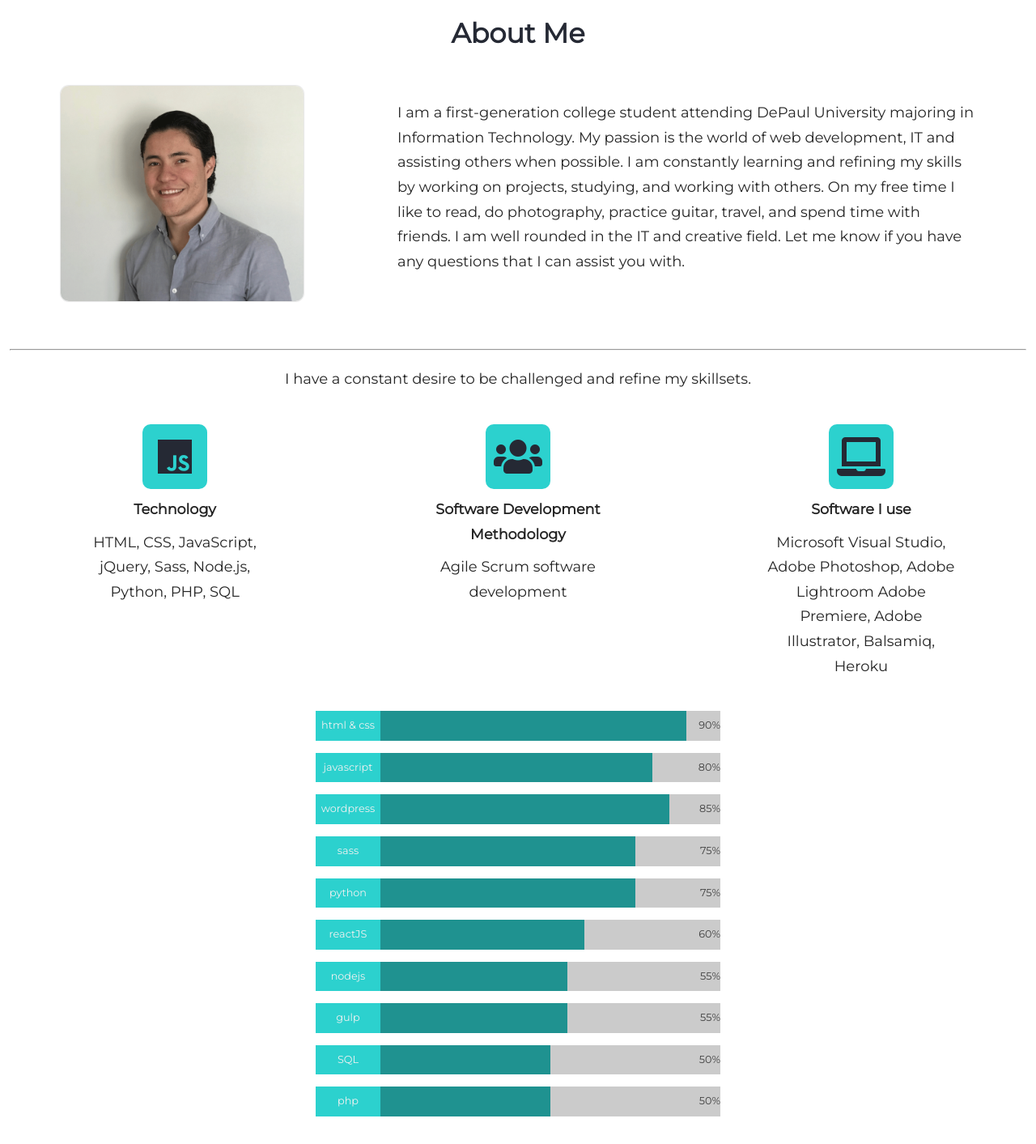
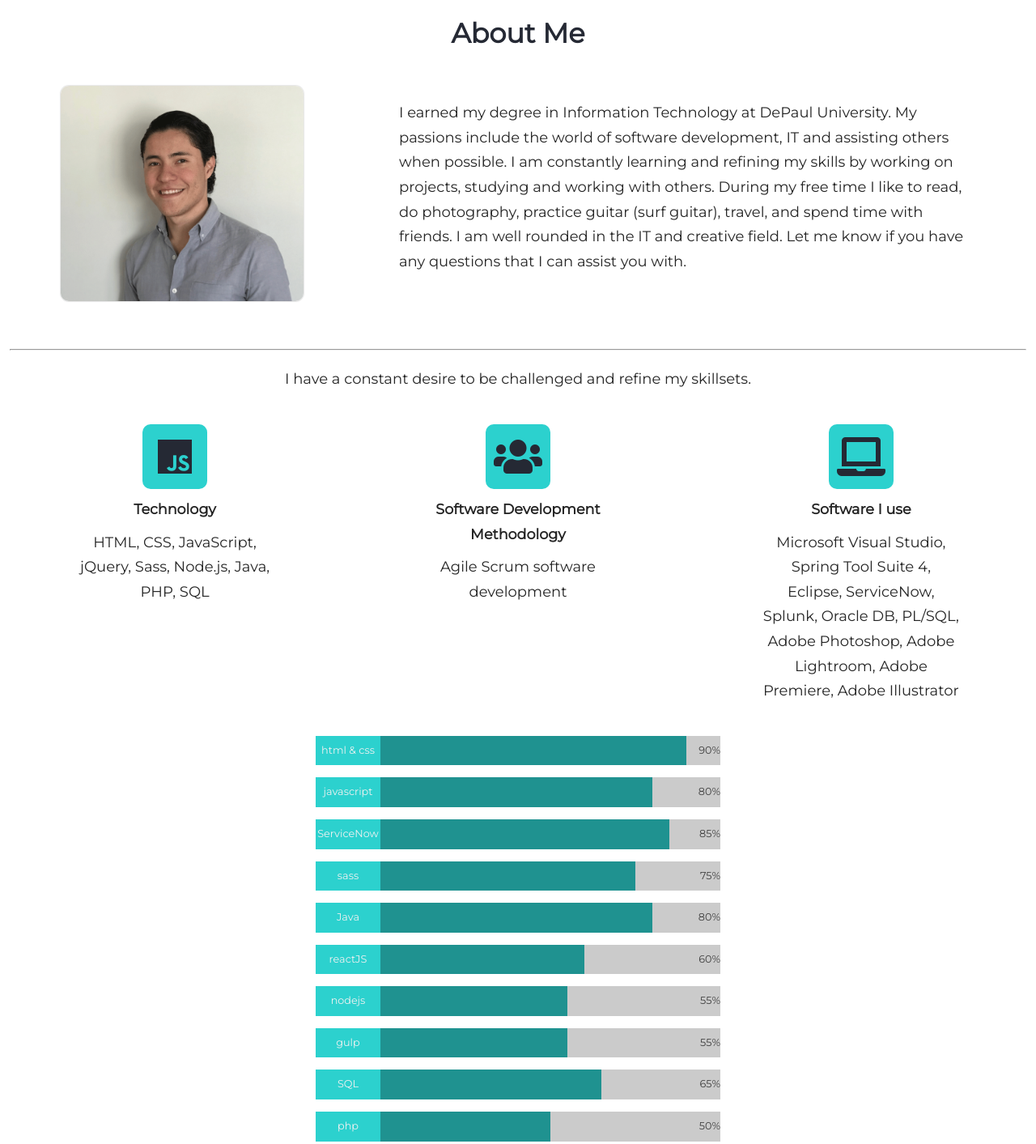
Before and after one commit to bmendez0428/Personal_Portfolio, a website: page index.html in a window 1280 px wide. Shown: the part 880-2293 px from the top of the page at 81% size. Drawn offline with nearby package versions, Linux system fonts and the light colour scheme.

Commit message:
"updated: 4/3/2021"

```diff
--- a/index.html
+++ b/index.html
@@ -14,7 +14,7 @@
   <header id="particles-js">
     <div class="intro">
       <p>Hello, I'm <span class="highlight" data-name="Brandon Mendez"></span><br>
-        Front-End Web Developer</p>
+        IT Developer</p>
       <a href="#projects">View my projects</a> <br>
       <a href="https://www.linkedin.com/in/brandon-mendez-4b6b9611a/" target="_blank">
         <i class="fab fa-linkedin-in"></i>
@@ -47,10 +47,10 @@
         </div>
         <p class="about-intro">
           <p>
-            I am a first-generation college student attending DePaul University majoring in Information Technology.
-            My passion is the world of web development, IT and assisting others when possible.
-            I am constantly learning and refining my skills by working on projects, studying, and working with others.
-            On my free time I like to read, do photography, practice guitar, travel, and spend time with friends.
+            I earned my degree in Information Technology at DePaul University.
+            My passions include the world of software development, IT and assisting others when possible.
+            I am constantly learning and refining my skills by working on projects, studying and working with others.
+            During my free time I like to read, do photography, practice guitar (surf guitar), travel, and spend time with friends.
             I am well rounded in the IT and creative field. Let me know if you have any questions that I can assist you with.
           </p>
       </div>
@@ -66,7 +66,7 @@
             <i class="fab fa-js"></i>
           </div>
           <h4>Technology</h4>
-          <p>HTML, CSS, JavaScript, jQuery, Sass, Node.js, Python, PHP, SQL</p>
+          <p>HTML, CSS, JavaScript, jQuery, Sass, Node.js, Java, PHP, SQL</p>
         </div>
 
         <div class="icon">
@@ -82,8 +82,8 @@
             <i class="fas fa-laptop"></i>
           </div>
           <h4>Software I use</h4>
-          <p>Microsoft Visual Studio, Adobe Photoshop, Adobe Lightroom
-            Adobe Premiere, Adobe Illustrator, Balsamiq, Heroku</p>
+          <p>Microsoft Visual Studio, Spring Tool Suite 4, Eclipse, ServiceNow, Splunk, Oracle DB, PL/SQL,
+            Adobe Photoshop, Adobe Lightroom, Adobe Premiere, Adobe Illustrator</p>
         </div>
       </div>
 
@@ -103,7 +103,7 @@
           </div>
         </li>
         <li>
-          <div class="label">wordpress</div>
+          <div class="label">ServiceNow</div>
           <div class="bar-container">
             <div class="bar"></div>
             <span id="value" class="value"></span>
@@ -117,7 +117,7 @@
           </div>
         </li>
         <li>
-          <div class="label">python</div>
+          <div class="label">Java</div>
           <div class="bar-container">
             <div class="bar"></div>
             <span id="value" class="value"></span>
@@ -270,7 +270,7 @@
               <li>Responsible for mentoring the development team on using HTML, CSS, JavaScript, and PHP on the WordPress CMS.</li>
               <li>Responsible for site migration and domain hosting.</li>
             </ul>
-            <a href="https://masteringtransitionscoaching.com" target="_blank">View Site</a>
+            <a href="https://masteringtransitionscoaching.com" target="_blank"></a>
           </div>
           <img src="images/masteringTransitions.png" alt="mastering transitions homepage">
         </div>
@@ -307,7 +307,7 @@
         </a>
       </div>
     </div>
-    <p>Brandon Mendez <span class="highlight">&copy; 2019</span></p>
+    <p>Brandon Mendez <span class="highlight">&copy; 2021</span></p>
   </footer>
 
   <script src="https://cdn.jsdelivr.net/npm/particles.js@2.0.0/particles.min.js"></script>
--- a/js/app.js
+++ b/js/app.js
@@ -104,11 +104,11 @@ const skillsValues = [
   {val: 80},
   {val: 85},
   {val: 75},
-  {val: 75},
+  {val: 80},
   {val: 60},
   {val: 55},
   {val: 55},
-  {val: 50},
+  {val: 65},
   {val: 50}
 
 ]
```
